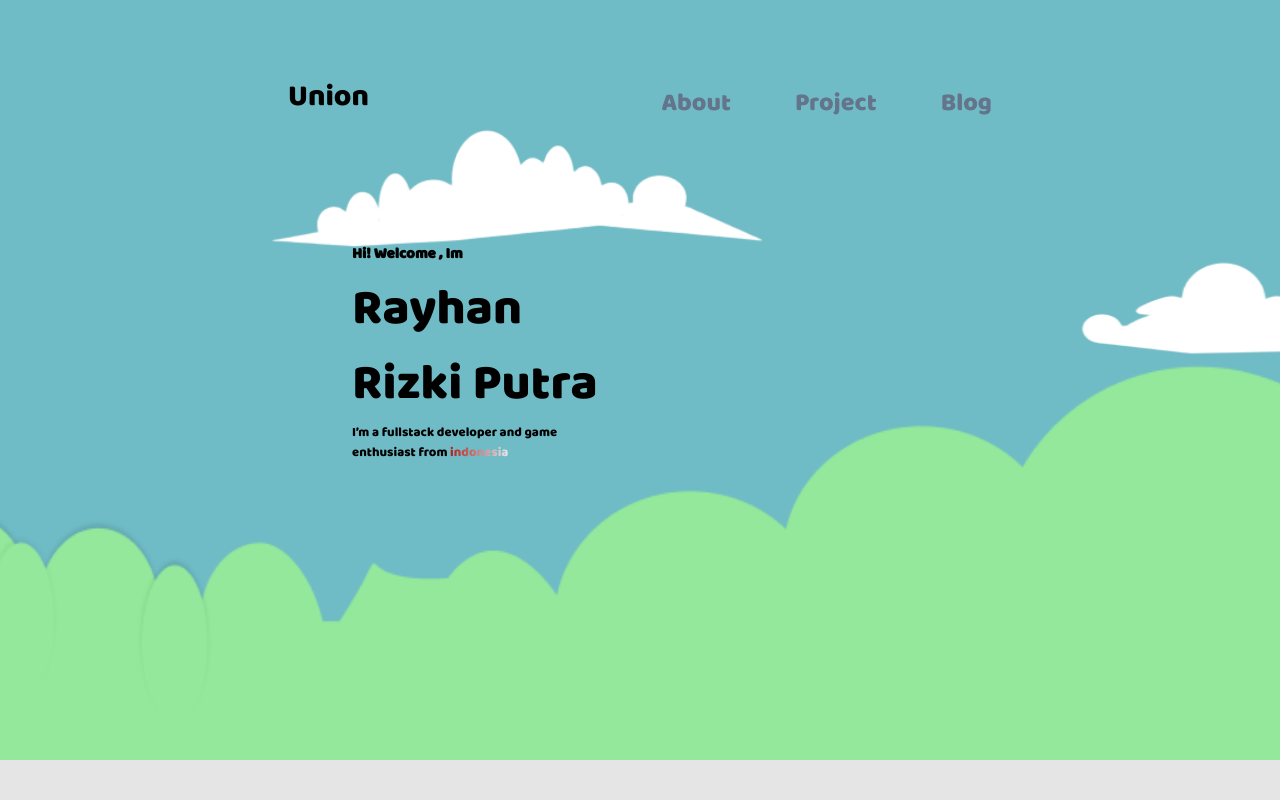
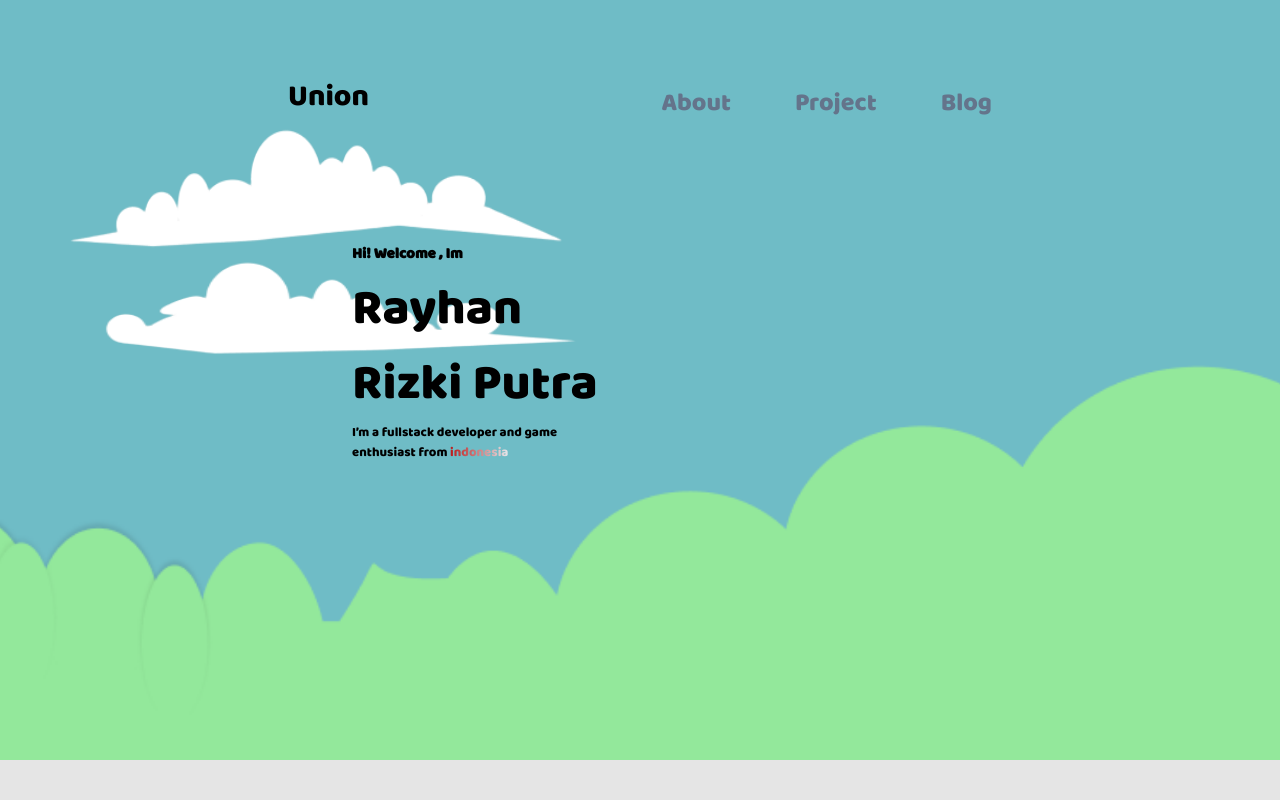
Before and after one commit to Rychhhh/cprof-han, a Next.js app: page / in a window 1280 px wide. Shown: the top 800 px of the page. Built offline with nearby package versions, Linux system fonts and the light colour scheme.

Commit message:
update hero homepage

```diff
--- a/components/Home/Hero.tsx
+++ b/components/Home/Hero.tsx
@@ -1,17 +1,16 @@
 import Image from "next/image";
 import Navbar from "./Navbar";
-import styles from  '../../src/styles/keyframes.module.css';
 
 export default function Hero() {
   return (
     <div className="overflow-hidden font-baloo relative z-100 h-[760px] bg-[url('/img/grass.png')] bg-bottom bg-cover bg-no-repeat bg-fixed " >
         <Navbar />
 
-        <div className="w-full overflow-hidden">
-          <div className={`${styles.animate_cloud} absolute inset-y-0 py-[100px] overflow-hidden`}>
+        <div className="w-full overflow-x-hidden">
+          <div className={`animate_cloud absolute inset-y-0 my-[100px]`}>
               <Image src="/img/awan1.png" alt="awan1" width={600} height={200}/>
             </div>
-            <div className={`${styles.animate_cloud1} absolute inset-y-0 py-52 `}>
+            <div className={`animate_cloud1 absolute inset-y-0 my-52 `}>
               <Image src="/img/awan2.png" alt="awan2" width={600} height={200}/>
             </div>
         </div>
```
